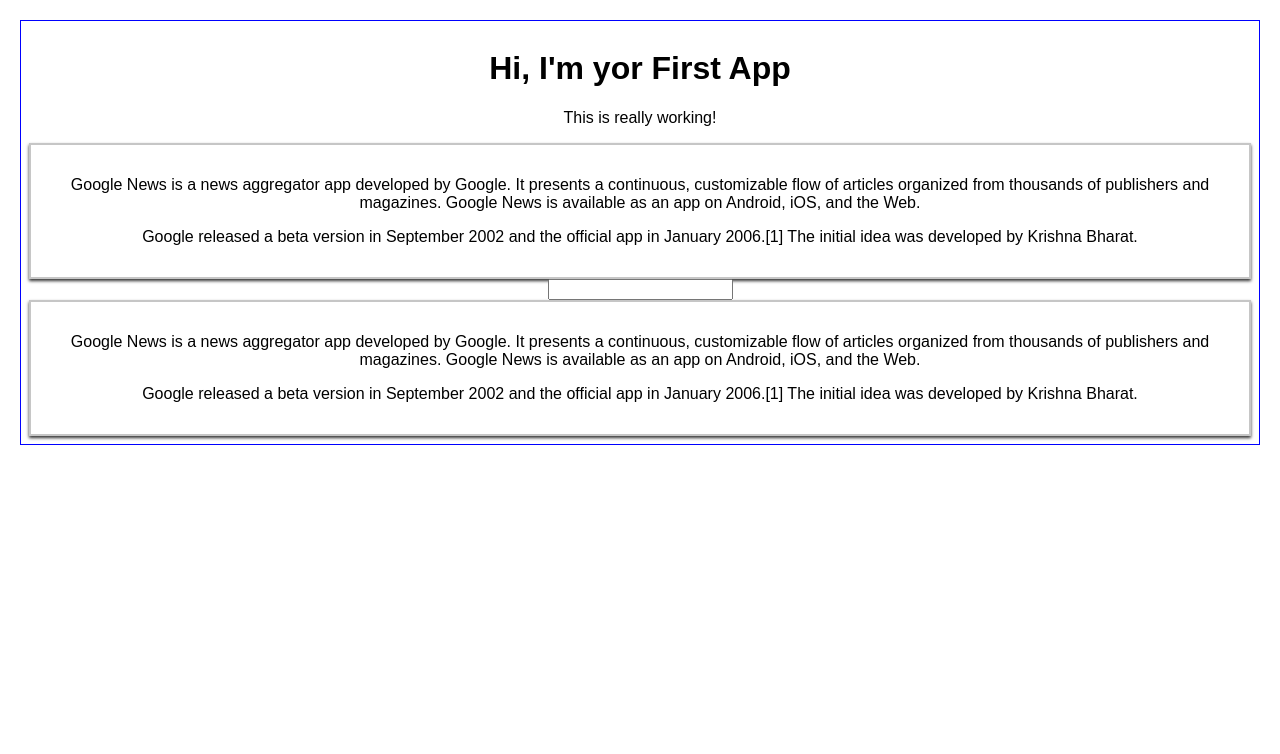
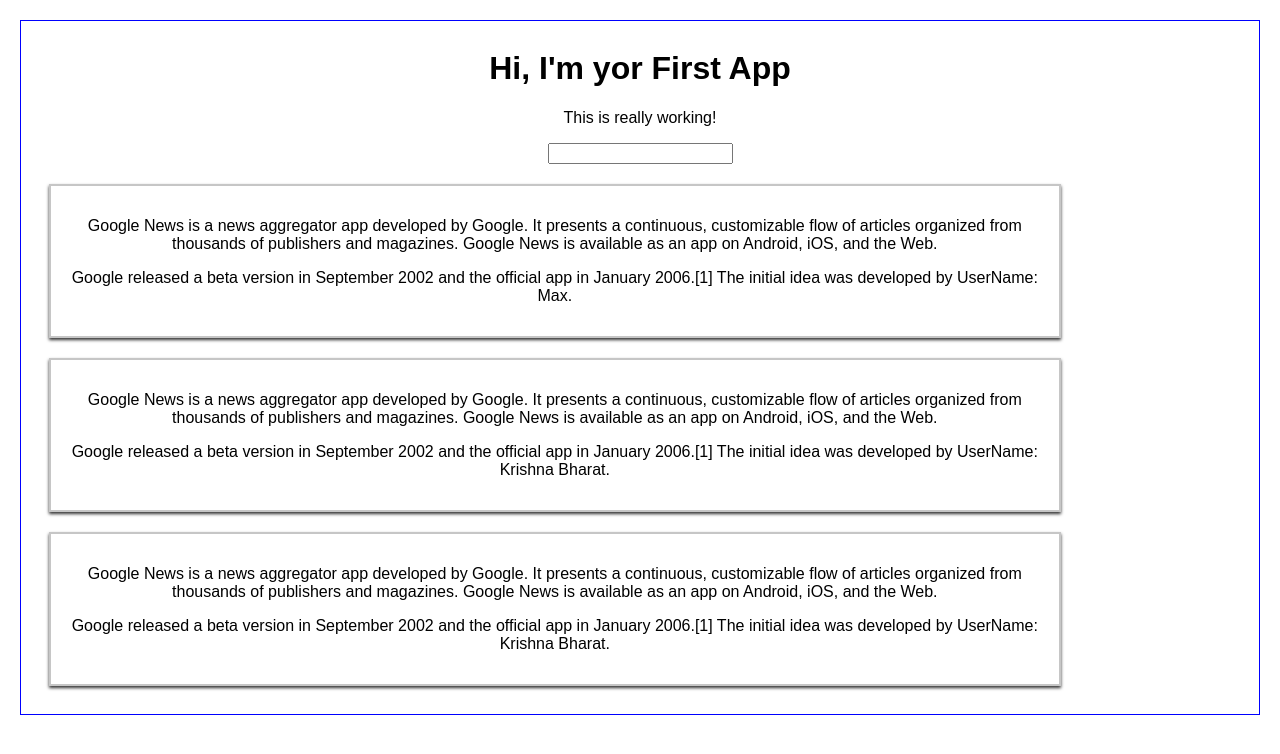
Before and after one commit to Zablyk/react-assignment-1, a React (Create React App) app: page / in a window 1280 px wide. Shown: the top 754 px of the page. Built offline with nearby package versions, Linux system fonts and the light colour scheme.

Commit message:
added more copy of components to app.js

```diff
--- a/src/App.js
+++ b/src/App.js
@@ -30,7 +30,6 @@
       border: '1px solid blue',
       padding: '8px',
       cursor: 'pointer',
-      display: 'inline-block'
     };
 
 
@@ -38,11 +37,14 @@
       <div className="App" style={style}>
         <h1>Hi, I'm yor First App</h1>
         <p>This is really working!</p>
+        <UserInput
+        changed={this.nameChangedHandler}/>
+        <UserOutput
+        username="Max"
+        />
         <UserOutput
         username={this.state.userName}
         />
-        <UserInput
-        changed={this.nameChangedHandler}/>
         <UserOutput
         username={this.state.userName}
         click={this.switchNameHandler.bind(this, 'Bency Sebastian ')} />
--- a/src/UserOutput/UserOutput.css
+++ b/src/UserOutput/UserOutput.css
@@ -5,5 +5,5 @@
     box-shadow: 0 2px 3px #333;
     padding: 15px;
     text-align: center;
-    display: table-cell;
+    display: center;
 }
--- a/src/UserOutput/UserOutput.js
+++ b/src/UserOutput/UserOutput.js
@@ -5,7 +5,7 @@
     return(
         <div className="UserOutput">
             <p>Google News is a news aggregator app developed by Google. It presents a continuous, customizable flow of articles organized from thousands of publishers and magazines. Google News is available as an app on Android, iOS, and the Web.</p>
-            <p onClick={props.click}>Google released a beta version in September 2002 and the official app in January 2006.[1] The initial idea was developed by {props.username}.</p>
+            <p onClick={props.click}>Google released a beta version in September 2002 and the official app in January 2006.[1] The initial idea was developed by UserName: {props.username}.</p>
         </div>
     );
 }
```
